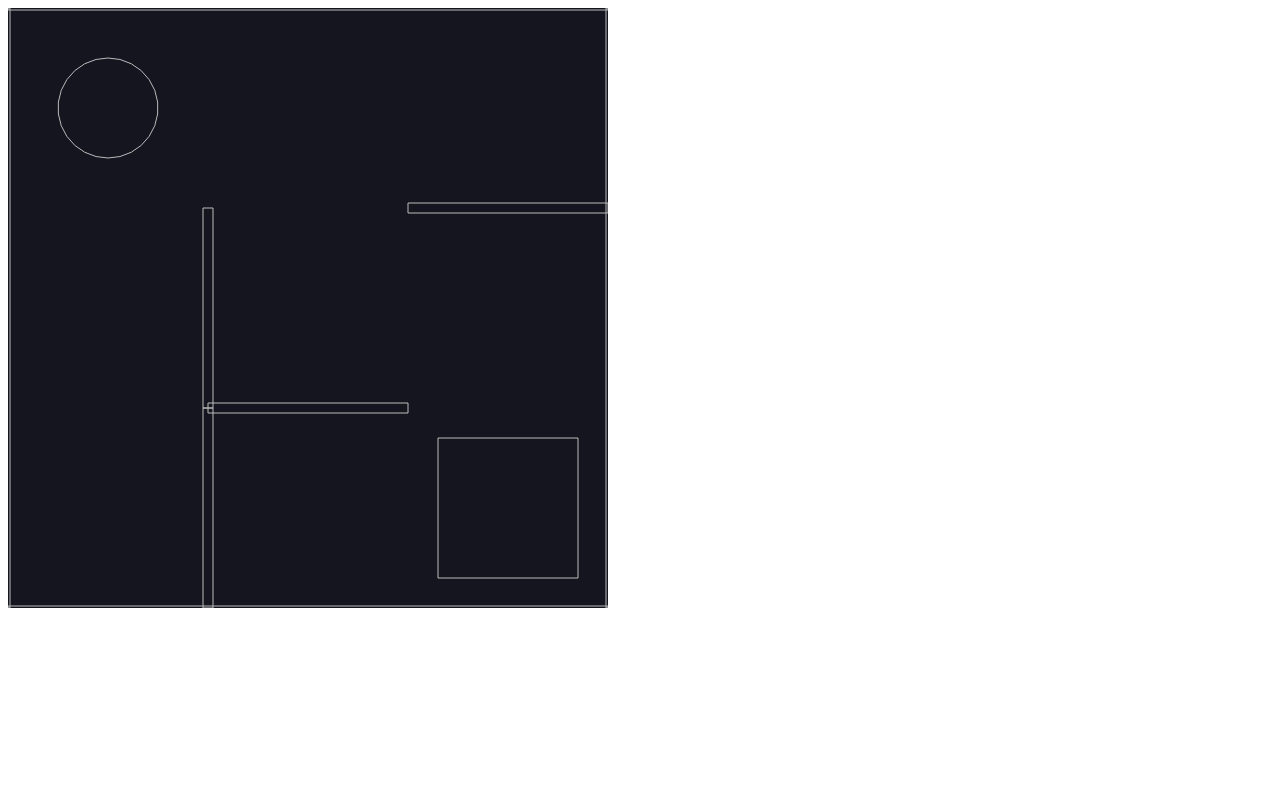
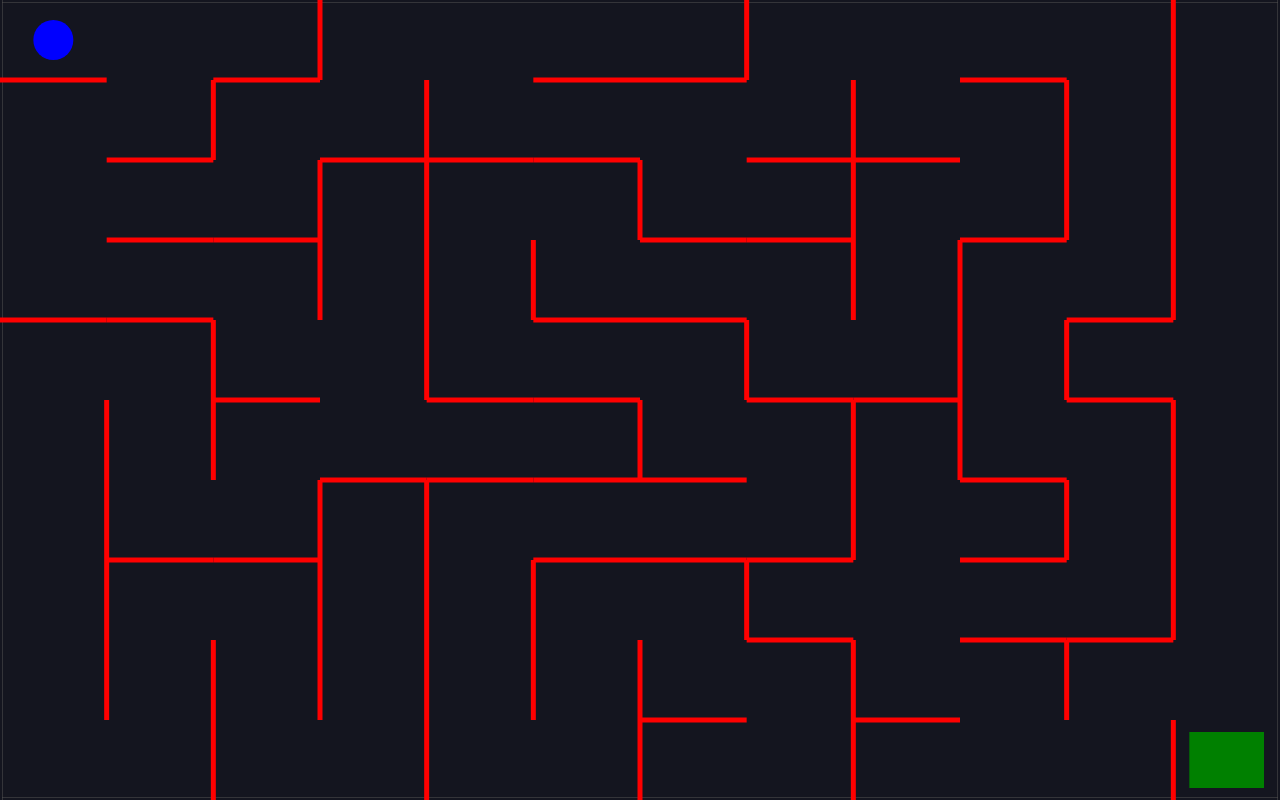
Before and after one commit to kzieber/canvas-API-maze, a plain HTML site: page index.html in a window 1280 px wide. Drawn offline with nearby package versions, Linux system fonts and the light colour scheme; animation ran at ten frames a second.

Commit message:
fully functioning!

```diff
--- a/index.html
+++ b/index.html
@@ -6,9 +6,12 @@
   <meta name="viewport" content="width=device-width, initial-scale=1.0">
   <title>Canvas Maze</title>
   <script src="https://cdnjs.cloudflare.com/ajax/libs/matter-js/0.17.0/matter.min.js"></script>
+  <link rel="stylesheet" href="style.css">
 </head>
 <body>
-
+  <div class="winner hidden">
+    <h1>You Win!</h1>
+  </div>
   <script src="index.js"></script>
 </body>
 </html>
--- a/index.js
+++ b/index.js
@@ -1,12 +1,15 @@
 const { Engine, Render, Runner, World, Bodies, Body, Events } = Matter;
 
 // Maze dimensions and config vars
-const width = 600;
-const height = 600;
-const cells = 3;
-const unitLength = width / cells;
+const width = window.innerWidth;
+const height = window.innerHeight;
+const cellsHorizontal = 12;
+const cellsVertical = 10;
+const unitLengthX = width / cellsHorizontal;
+const unitLengthY = height / cellsVertical;
 
 const engine = Engine.create();
+
 //gravity disabled on the Y axis
 engine.world.gravity.y = 0;
 const { world } = engine;
@@ -14,7 +17,7 @@ const render = Render.create({
   element: document.body,
   engine: engine,
   options: {
-    wireframes: true,
+    wireframes: false,
     width,
     height,
   },
@@ -54,20 +57,20 @@ const shuffleArray = (arr) => {
   return arr;
 };
 
-const grid = Array(cells)
+const grid = Array(cellsVertical)
   .fill(null)
-  .map(() => Array(cells).fill(false));
+  .map(() => Array(cellsHorizontal).fill(false));
 
-const verticals = Array(cells)
+const verticals = Array(cellsVertical)
   .fill(null)
-  .map(() => Array(cells - 1).fill(false));
+  .map(() => Array(cellsHorizontal - 1).fill(false));
 
-const horizontals = Array(cells - 1)
+const horizontals = Array(cellsVertical - 1)
   .fill(null)
-  .map(() => Array(cells).fill(false));
+  .map(() => Array(cellsHorizontal).fill(false));
 
-const startRow = Math.floor(Math.random() * cells);
-const startColumn = Math.floor(Math.random() * cells);
+const startRow = Math.floor(Math.random() * cellsVertical);
+const startColumn = Math.floor(Math.random() * cellsHorizontal);
 
 const stepThroughCell = (row, column) => {
   //If I have visited the cell at [row, column], then return
@@ -91,9 +94,9 @@ const stepThroughCell = (row, column) => {
     //Check to see if that neighbor is out of bounds
     if (
       nextRow < 0 ||
-      nextRow >= cells ||
+      nextRow >= cellsVertical ||
       nextColumn < 0 ||
-      nextColumn >= cells
+      nextColumn >= cellsHorizontal
     ) {
       //If we have visited that neighbor, continue to next neighbor
       continue;
@@ -129,13 +132,16 @@ horizontals.forEach((row, rowIdx) => {
     if (open) return;
 
     const wall = Bodies.rectangle(
-      columnIdx * unitLength + unitLength / 2,
-      rowIdx * unitLength + unitLength,
-      unitLength,
-      10,
+      columnIdx * unitLengthX + unitLengthX / 2,
+      rowIdx * unitLengthY + unitLengthY,
+      unitLengthX,
+      5,
       {
         label: 'wall',
         isStatic: true,
+        render: {
+          fillStyle: 'red',
+        },
       }
     );
 
@@ -148,13 +154,16 @@ verticals.forEach((row, rowIdx) => {
     if (open) return;
 
     const wall = Bodies.rectangle(
-      columnIdx * unitLength + unitLength,
-      rowIdx * unitLength + unitLength / 2,
-      10,
-      unitLength,
+      columnIdx * unitLengthX + unitLengthX,
+      rowIdx * unitLengthY + unitLengthY / 2,
+      5,
+      unitLengthY,
       {
         label: 'wall',
         isStatic: true,
+        render: {
+          fillStyle: 'red',
+        },
       }
     );
     World.add(world, wall);
@@ -163,20 +172,27 @@ verticals.forEach((row, rowIdx) => {
 
 // Finishing Point of the Maze
 const goal = Bodies.rectangle(
-  width - unitLength / 2,
-  height - unitLength / 2,
-  unitLength * 0.7,
-  unitLength * 0.7,
+  width - unitLengthX / 2,
+  height - unitLengthY / 2,
+  unitLengthX * 0.7,
+  unitLengthY * 0.7,
   {
     label: 'goal',
     isStatic: true,
+    render: {
+      fillStyle: 'green',
+    },
   }
 );
 World.add(world, goal);
 
 // Ball config
-const ball = Bodies.circle(unitLength / 2, unitLength / 2, unitLength / 4, {
+const ballRadius = Math.min(unitLengthY, unitLengthX) / 4;
+const ball = Bodies.circle(unitLengthX / 2, unitLengthY / 2, ballRadius, {
   label: 'player ball',
+  render: {
+    fillStyle: 'blue',
+  },
 });
 World.add(world, ball);
 
@@ -213,6 +229,7 @@ Events.on(engine, 'collisionStart', (evt) => {
       labels.includes(collision.bodyA.label) &&
       labels.includes(collision.bodyB.label)
     ) {
+      document.querySelector('.winner').classList.remove('hidden');
       world.gravity.y = 1;
       world.bodies.forEach((body) => {
         if (body.label === 'wall') {
--- /dev/null
+++ b/style.css
@@ -0,0 +1,21 @@
+body {
+  margin: 0;
+}
+.hidden {
+  display: none !important;
+}
+h1 {
+  color: white;
+  font-size: 6rem;
+  font-weight: 700;
+  font-family: Helvetica, sans-serif;
+}
+.winner {
+  display: flex;
+  justify-content: center;
+  align-items: center;
+  position: absolute;
+  z-index: 1;
+  height: 100vh;
+  width: 100vw;
+}
```
